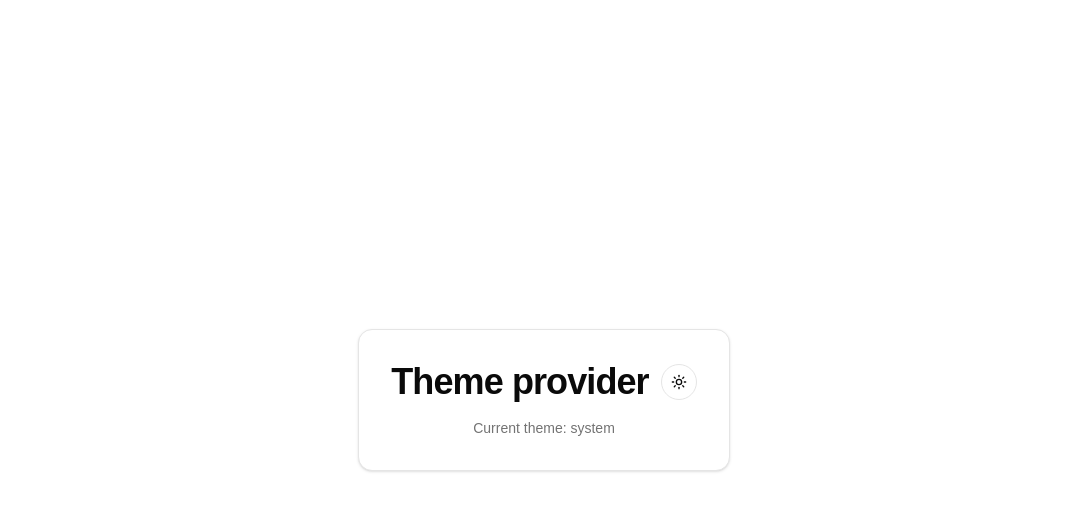
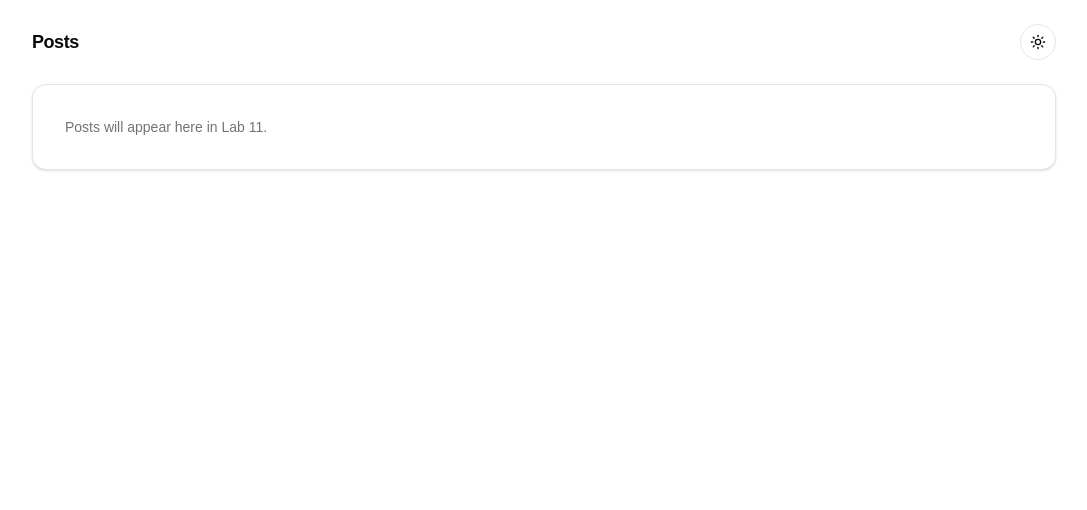
Before and after one commit to fraciscoejay-max/post-reader, a React (Vite) app: page / in a window 1280 px wide. Shown: the top 510 px of the page, without its empty margins (96-1183 px from the left). Built offline with nearby package versions, Linux system fonts and the light colour scheme.

Commit message:
feat: app shell with layout and theme provider

```diff
--- a/src/App.tsx
+++ b/src/App.tsx
@@ -1,19 +1,12 @@
-import { ModeToggle } from '@/components/mode-toggle'
-import { useTheme } from '@/components/theme-provider'
+import { Layout } from '@/components/layout'
 
 function App() {
-  const { theme } = useTheme()
-
   return (
-    <main className="flex min-h-screen items-center justify-center bg-background text-foreground">
-      <div className="flex flex-col items-center gap-4 rounded-xl border border-border bg-card p-8 shadow-sm">
-        <div className="flex items-center gap-3">
-          <h1 className="text-4xl font-bold tracking-tight">Theme provider</h1>
-          <ModeToggle />
-        </div>
-        <p className="text-sm text-muted-foreground">Current theme: {theme}</p>
+    <Layout>
+      <div className="rounded-xl border border-border bg-card p-8 shadow-sm">
+        <p className="text-sm text-muted-foreground">Posts will appear here in Lab 11.</p>
       </div>
-    </main>
+    </Layout>
   )
 }
 
--- /dev/null
+++ b/src/components/layout.tsx
@@ -0,0 +1,17 @@
+import type { ReactNode } from 'react'
+
+import { ModeToggle } from '@/components/mode-toggle'
+
+export function Layout({ children }: { children: ReactNode }) {
+  return (
+    <div className="min-h-screen px-4 py-6">
+      <div className="mx-auto max-w-5xl">
+        <header className="mb-6 flex items-center justify-between gap-4">
+          <span className="text-lg font-semibold tracking-tight">Posts</span>
+          <ModeToggle />
+        </header>
+        <main>{children}</main>
+      </div>
+    </div>
+  )
+}
--- a/src/main.tsx
+++ b/src/main.tsx
@@ -4,7 +4,13 @@ import App from '@/App'
 import { ThemeProvider } from '@/components/theme-provider'
 import './index.css'
 
-createRoot(document.getElementById('root')!).render(
+const rootElement = document.getElementById('root')
+
+if (!rootElement) {
+  throw new Error('Root element not found')
+}
+
+createRoot(rootElement).render(
   <StrictMode>
     <ThemeProvider defaultTheme="system" storageKey="vite-ui-theme">
       <App />
```
